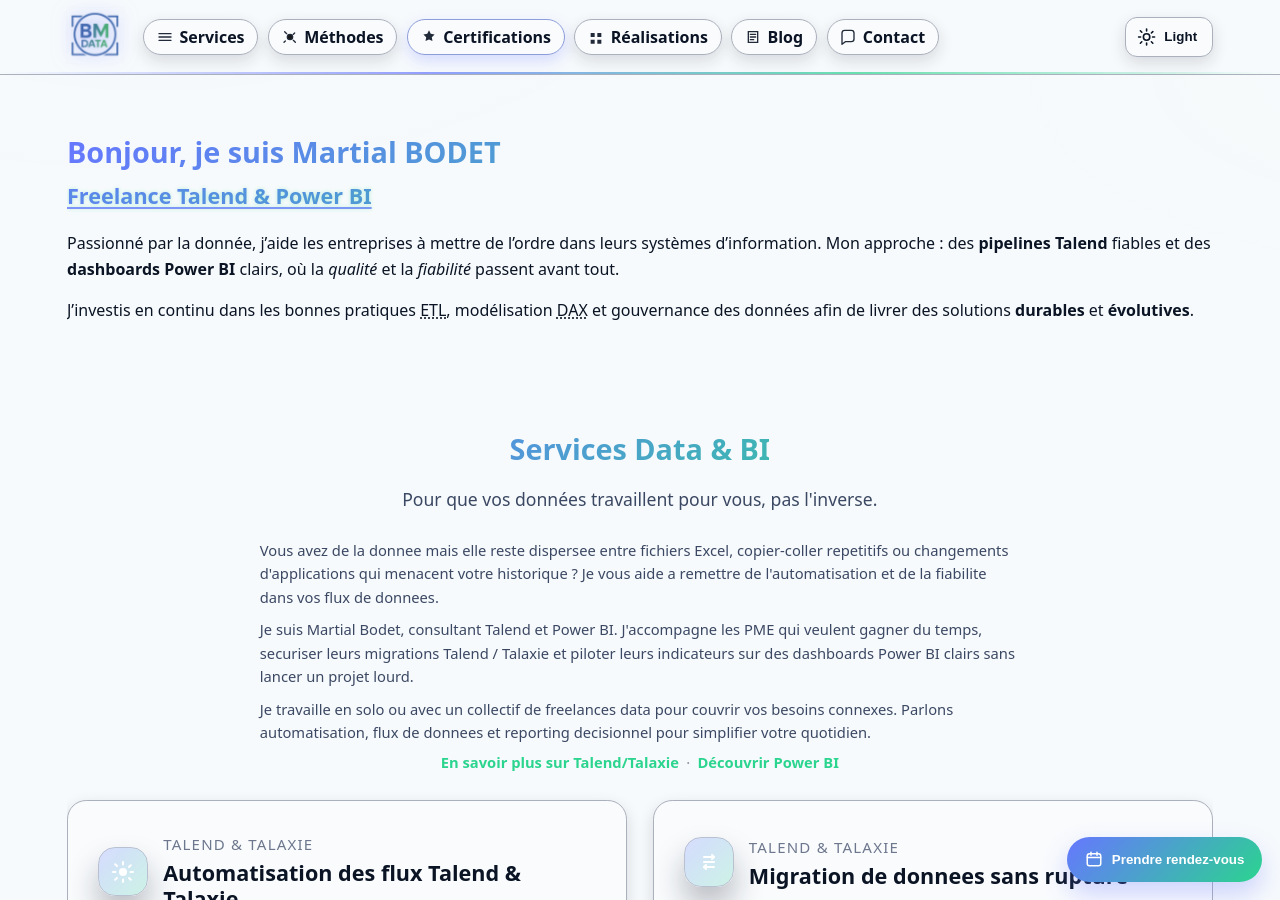
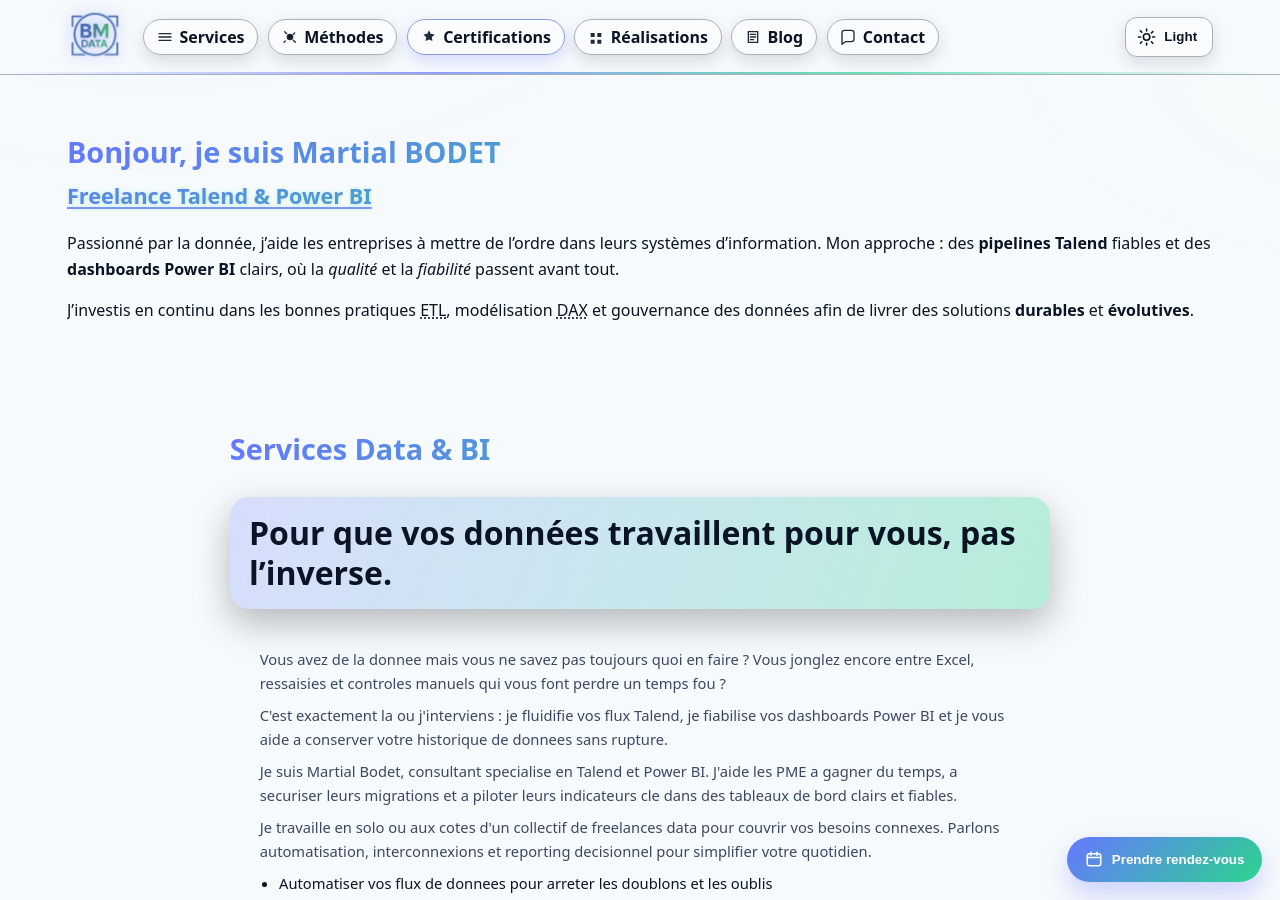
Before and after one commit to mbodetdata/mbodetdata.github.io, a Jekyll site: the page built from index.md, in a window 1280 px wide and 900 px high. Built offline with Jekyll 4.4.1, drawn with Linux system fonts in a browser that asks for light colours; some of the changed text lies outside the part shown.

Commit message:
services

```diff
--- a/_data/services.json
+++ b/_data/services.json
@@ -1,68 +1,102 @@
 {
-  "section": {
-    "title": "Services Data & BI",
-    "hook": "Pour que vos données travaillent pour vous, pas l'inverse.",
-    "intro": [
-      "Vous avez de la donnee mais elle reste dispersee entre fichiers Excel, copier-coller repetitifs ou changements d'applications qui menacent votre historique ? Je vous aide a remettre de l'automatisation et de la fiabilite dans vos flux de donnees.",
-      "Je suis Martial Bodet, consultant Talend et Power BI. J'accompagne les PME qui veulent gagner du temps, securiser leurs migrations Talend / Talaxie et piloter leurs indicateurs sur des dashboards Power BI clairs sans lancer un projet lourd.",
-      "Je travaille en solo ou avec un collectif de freelances data pour couvrir vos besoins connexes. Parlons automatisation, flux de donnees et reporting decisionnel pour simplifier votre quotidien."
+    "section":  {
+                    "title":  "Services Data \u0026 BI",
+                    "hook":  "Pour que vos donn&eacute;es travaillent pour vous, pas l\u2019inverse.",
+                    "intro":  [
+                                  "Vous avez de la donnee mais vous ne savez pas toujours quoi en faire ? Vous jonglez encore entre Excel, ressaisies et controles manuels qui vous font perdre un temps fou ?",
+                                  "C\u0027est exactement la ou j\u0027interviens : je fluidifie vos flux Talend, je fiabilise vos dashboards Power BI et je vous aide a conserver votre historique de donnees sans rupture.",
+                                  "Je suis Martial Bodet, consultant specialise en Talend et Power BI. J\u0027aide les PME a gagner du temps, a securiser leurs migrations et a piloter leurs indicateurs cle dans des tableaux de bord clairs et fiables.",
+                                  "Je travaille en solo ou aux cotes d\u0027un collectif de freelances data pour couvrir vos besoins connexes. Parlons automatisation, interconnexions et reporting decisionnel pour simplifier votre quotidien."
+                              ],
+                    "bullets":  [
+                                    "Automatiser vos flux de donnees pour arreter les doublons et les oublis",
+                                    "Migrer vos systemes sans perdre d\u0027information ni bloquer la production",
+                                    "Visualiser vos KPI dans des tableaux de bord Power BI clairs et fiables"
                                 ]
                 },
-  "cards": [
+    "cards":  [
                   {
-      "id": "orchestration-talend",
-      "category": "Talend & Talaxie",
-      "title": "Automatisation des flux Talend & Talaxie",
-      "tagline": "Je transforme vos traitements Talend en automatisations fiables pour que vos equipes cessent de jongler avec des fichiers Excel.",
-      "description": "Conception et industrialisation de jobs Talend / Talaxie qui orchestrent vos flux de donnees de bout en bout, avec controles qualite, reprises automatiques et alertes claires pour gagner du temps chaque jour.",
-      "example": "Ex. : automatisation d'un pipeline Talend reliant ERP, CRM et Talaxie pour livrer 200 indicateurs avant 8h sans saisies manuelles.",
-      "keywords": ["Talend", "Talaxie", "ETL", "automatisation", "flux de donnees", "integration de donnees"],
-      "link": "/services-talend-talaxie/",
-      "icon": "automation"
+                      "id":  "orchestration-talend",
+                      "category":  "Talend \u0026 Talaxie",
+                      "title":  "Automatisation des flux Talend \u0026 Talaxie",
+                      "tagline":  "Je transforme vos traitements Talend en automatisations fiables pour que vos equipes cessent de jongler avec des fichiers Excel.",
+                      "description":  "Conception et industrialisation de jobs Talend / Talaxie qui orchestrent vos flux de donnees de bout en bout, avec controles qualite, reprises automatiques et alertes claires pour gagner du temps chaque jour.",
+                      "example":  "Ex. : automatisation d\u0027un pipeline Talend reliant ERP, CRM et Talaxie pour livrer 200 indicateurs avant 8h sans saisies manuelles.",
+                      "keywords":  [
+                                       "Talend",
+                                       "Talaxie",
+                                       "ETL",
+                                       "automatisation",
+                                       "flux de donnees",
+                                       "integration de donnees"
+                                   ],
+                      "link":  "/services-talend-talaxie/",
+                      "icon":  "automation"
                   },
                   {
-      "id": "migration-donnees-talend",
-      "category": "Talend & Talaxie",
-      "title": "Migration de donnees sans rupture",
-      "tagline": "Je securise vos migrations de donnees (ERP, CRM, outils metier) avec Talend pour conserver l'historique et les referentiels.",
-      "description": "Preparation, nettoyage, reconciliation et chargement controle de vos donnees lors d'un changement d'application, avec scenarii de reprise et validation metier automatisee.",
-      "example": "Ex. : migration de l'ERP Navision vers Business Central avec concordance automatique des clients, articles et historiques de ventes.",
-      "keywords": ["migration de donnees", "Talend", "Talaxie", "ERP", "flux de donnees", "modernisation"],
-      "icon": "migration",
-      "link": "/services-talend-talaxie/"
+                      "id":  "migration-donnees-talend",
+                      "category":  "Talend \u0026 Talaxie",
+                      "title":  "Migration de donnees sans rupture",
+                      "tagline":  "Je securise vos migrations de donnees (ERP, CRM, outils metier) avec Talend pour conserver l\u0027historique et les referentiels.",
+                      "description":  "Preparation, nettoyage, reconciliation et chargement controle de vos donnees lors d\u0027un changement d\u0027application, avec scenarii de reprise et validation metier automatisee.",
+                      "example":  "Ex. : migration de l\u0027ERP Navision vers Business Central avec concordance automatique des clients, articles et historiques de ventes.",
+                      "keywords":  [
+                                       "migration de donnees",
+                                       "Talend",
+                                       "Talaxie",
+                                       "ERP",
+                                       "flux de donnees",
+                                       "modernisation"
+                                   ],
+                      "icon":  "migration",
+                      "link":  "/services-talend-talaxie/"
                   },
                   {
-      "id": "dashboards-powerbi",
-      "category": "Power BI",
-      "title": "Tableaux de bord Power BI lisibles et automatiques",
-      "tagline": "Je transforme vos donnees en KPI actionnables dans Power BI pour piloter sans ressaisir dans Excel.",
-      "description": "Modeles de donnees robustes, mesures DAX rapides et mise en scene adaptee a vos metiers pour fiabiliser vos decisions et gagner du temps chaque semaine.",
-      "example": "Ex. : cockpit financier Power BI connecte a l'ERP et a l'outil RH avec alertes sur les marges et la tresorerie.",
-      "keywords": ["Power BI", "tableaux de bord", "KPI", "reporting decisionnel", "visualisation de donnees", "automatisation"],
-      "icon": "dashboard",
-      "link": "/services-powerbi/"
+                      "id":  "dashboards-powerbi",
+                      "category":  "Power BI",
+                      "title":  "Tableaux de bord Power BI lisibles et automatiques",
+                      "tagline":  "Je transforme vos donnees en KPI actionnables dans Power BI pour piloter sans ressaisir dans Excel.",
+                      "description":  "Modeles de donnees robustes, mesures DAX rapides et mise en scene adaptee a vos metiers pour fiabiliser vos decisions et gagner du temps chaque semaine.",
+                      "example":  "Ex. : cockpit financier Power BI connecte a l\u0027ERP et a l\u0027outil RH avec alertes sur les marges et la tresorerie.",
+                      "keywords":  [
+                                       "Power BI",
+                                       "tableaux de bord",
+                                       "KPI",
+                                       "reporting decisionnel",
+                                       "visualisation de donnees",
+                                       "automatisation"
+                                   ],
+                      "icon":  "dashboard",
+                      "link":  "/services-powerbi/"
                   },
                   {
-      "id": "interconnexion-applications",
-      "category": "Talend & API",
-      "title": "Interconnexion d'applications et API",
-      "tagline": "Je relie vos applications (ERP, CRM, SaaS, BDD) avec Talend et des API pour que l'information circule automatiquement.",
-      "description": "Conception d'API, orchestration de connecteurs Talend, synchronisation en temps reel ou batch pour supprimer les doubles saisies et disposer d'une donnee unique.",
-      "example": "Ex. : synchronisation quotidienne entre un ERP industriel, un CRM commercial et un outil de support via API et flux Talend.",
-      "keywords": ["Talend", "API", "interconnexion", "integration", "flux de donnees", "automatisation"],
-      "icon": "integration",
-      "link": "/services-talend-talaxie/"
+                      "id":  "interconnexion-applications",
+                      "category":  "Talend \u0026 API",
+                      "title":  "Interconnexion d\u0027applications et API",
+                      "tagline":  "Je relie vos applications (ERP, CRM, SaaS, BDD) avec Talend et des API pour que l\u0027information circule automatiquement.",
+                      "description":  "Conception d\u0027API, orchestration de connecteurs Talend, synchronisation en temps reel ou batch pour supprimer les doubles saisies et disposer d\u0027une donnee unique.",
+                      "example":  "Ex. : synchronisation quotidienne entre un ERP industriel, un CRM commercial et un outil de support via API et flux Talend.",
+                      "keywords":  [
+                                       "Talend",
+                                       "API",
+                                       "interconnexion",
+                                       "integration",
+                                       "flux de donnees",
+                                       "automatisation"
+                                   ],
+                      "icon":  "integration",
+                      "link":  "/services-talend-talaxie/"
                   }
               ],
-  "schema": {
-    "@context": "https://schema.org",
-    "@type": "Service",
-    "serviceType": "Data Integration & Business Intelligence",
-    "provider": {
-      "@type": "Person",
-      "name": "BM Data"
+    "schema":  {
+                   "@context":  "https://schema.org",
+                   "@type":  "Service",
+                   "serviceType":  "Data Integration \u0026 Business Intelligence",
+                   "provider":  {
+                                    "@type":  "Person",
+                                    "name":  "BM Data"
                                 },
-    "areaServed": "France",
-    "brand": "Talend / Power BI"
+                   "areaServed":  "France",
+                   "brand":  "Talend / Power BI"
                }
 }
--- a/_includes/services.html
+++ b/_includes/services.html
@@ -7,14 +7,25 @@
          data-section="services">
   <div class="section-header">
     <h2 id="services-title">{{ services_data.section.title | default: 'Services' }}</h2>
+    {% if services_data.section.hook or services_data.section.intro %}
+      <div class="section-pitch">
         {% if services_data.section.hook %}
-      <p class="section-hook">{{ services_data.section.hook }}</p>
+          <p class="section-hook" aria-label="Promesse principale">{{ services_data.section.hook }}</p>
         {% endif %}
         {% if services_data.section.intro %}
           <div class="section-intro">
             {% for paragraph in services_data.section.intro %}
               <p>{{ paragraph }}</p>
             {% endfor %}
+            {% if services_data.section.bullets %}
+              <ul class="section-intro-list">
+                {% for item in services_data.section.bullets %}
+                  <li>{{ item }}</li>
+                {% endfor %}
+              </ul>
+            {% endif %}
+          </div>
+        {% endif %}
       </div>
     {% endif %}
     <p class="section-links">
--- a/assets/styles.css
+++ b/assets/styles.css
@@ -325,21 +325,31 @@
   padding-block: clamp(2.2rem, 4vw, 3.8rem);
 }
 .services-section .section-header{
-  max-width:min(760px, 100%);
-  margin: 0 auto clamp(1rem, 2vw, 1.8rem);
-  text-align:center;
-  display:grid;
-  gap:.4rem;
+  max-width:min(820px, 100%);
+  margin: 0 auto clamp(1rem, 2vw, 1.9rem);
+  display:grid;
+  gap:clamp(.6rem, 1.4vw, 1.2rem);
+  text-align:left;
+}
+.section-pitch{
+  display:grid;
+  gap:clamp(.8rem, 1.6vw, 1.4rem);
 }
 .section-hook{
   margin:0;
-  font-size: var(--step-0);
-  color: var(--muted);
+  font-size: clamp(1.35rem, 1.1rem + 1.2vw, 2rem);
+  font-weight:800;
+  line-height:1.25;
+  color: var(--fg);
+  padding:clamp(.65rem, 1.4vw, 1rem) clamp(.8rem, 1.6vw, 1.2rem);
+  border-radius:calc(var(--radius-2) + .2rem);
+  background: linear-gradient(110deg, color-mix(in oklab, var(--brand) 22%, transparent) 0%, color-mix(in oklab, var(--brand-2) 32%, transparent) 100%);
+  box-shadow:0 14px 36px rgba(8,11,20,.28);
 }
 .section-links{
   margin:0;
   display:flex;
-  justify-content:center;
+  justify-content:flex-start;
   gap:.45rem;
   flex-wrap:wrap;
   font-size:var(--step--1);
@@ -368,6 +378,18 @@
 }
 .section-intro p{
   margin:0;
+}
+.section-intro-list{
+  margin:0;
+  padding-left:1.2rem;
+  display:grid;
+  gap:.35rem;
+  font-size:var(--step--1);
+  color:var(--fg);
+  list-style:disc;
+}
+.section-intro-list li{
+  line-height:1.5;
 }
 .services-grid{
   align-items:stretch;
```
Lines whose indentation alone changed are shown as unchanged.
